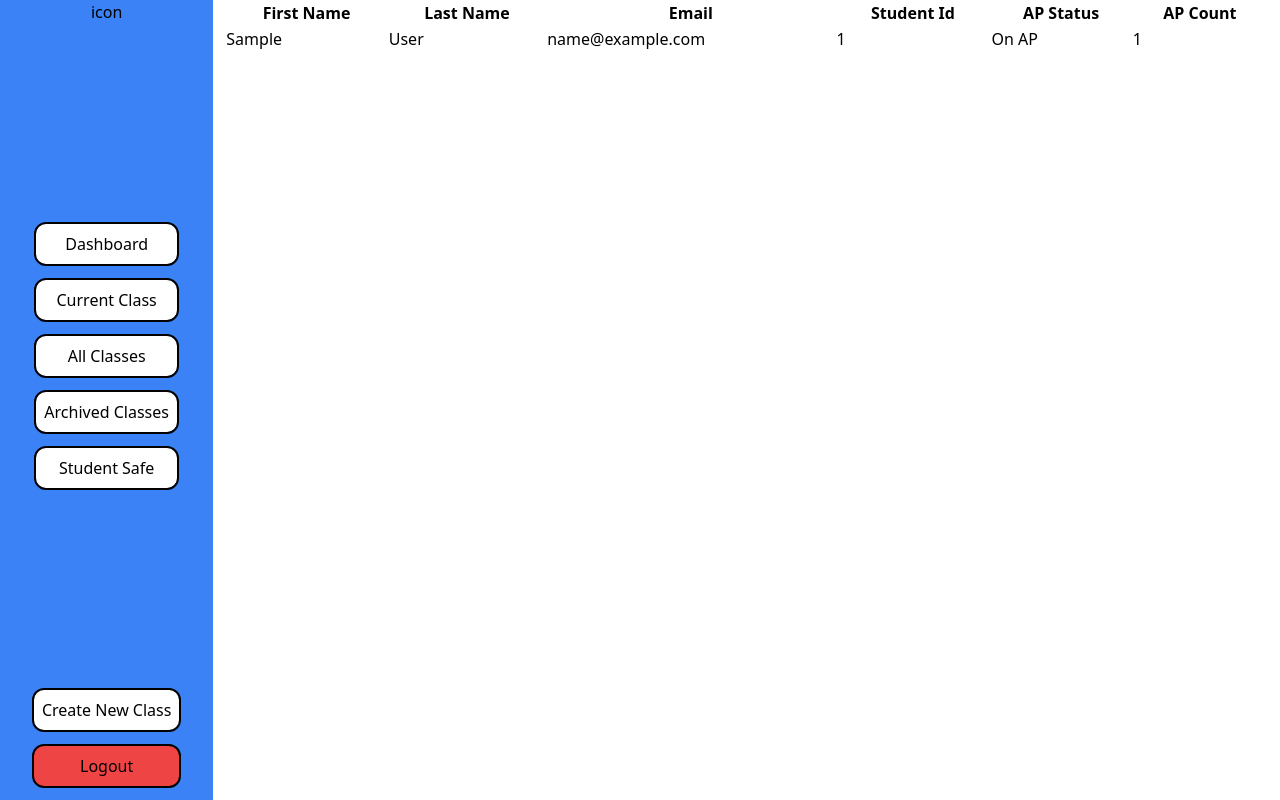
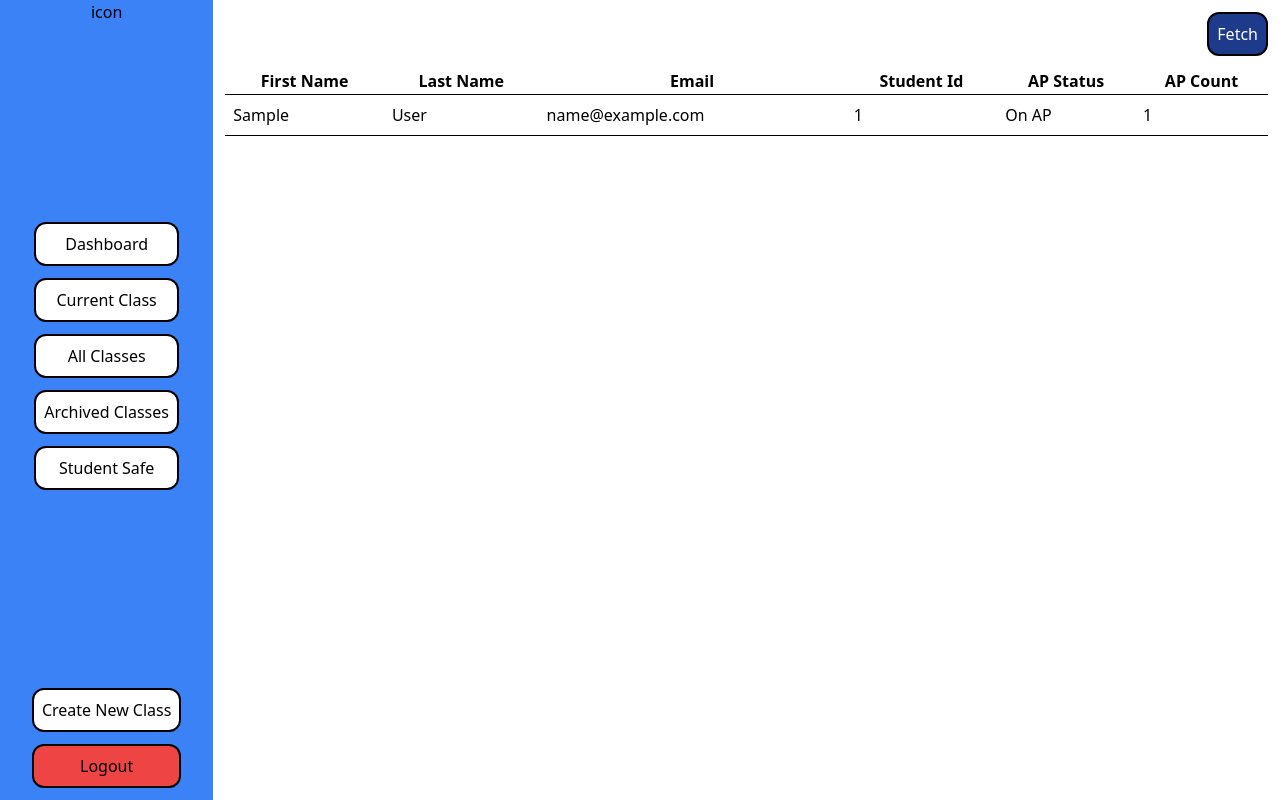
Before and after one commit to Tbone8098/studentTracker_python, a Flask app: template flask_app/templates/main/cohort_show.html in a window 1280 px wide. Run offline with Flask 2, Linux system fonts and the light colour scheme; the template is opened without the code that fills it: most values are stand-ins (such as "Sample title", 1, 10 or a date in 2020); some libraries are stand-ins or nearby versions.

Commit message:
end of night upload

```diff
--- a/flask_app/models/model_student.py
+++ b/flask_app/models/model_student.py
@@ -19,6 +19,7 @@ class Student(model_base.base_model):
         self.sessions_late = data['sessions_late']
         self.sessions_excussed = data['sessions_excussed']
         self.sessions_absent = data['sessions_absent']
+        self.fullname = f"{self.first_name} {self.last_name}"
 
 
     # Validator
--- a/flask_app/static/css/style.css
+++ b/flask_app/static/css/style.css
@@ -11,3 +11,14 @@ input {
     border: 0.15em solid black;
     border-radius: 0.75em;
 }
+
+
+/* table */
+
+table tr {
+    border-bottom: 1px solid black;
+}
+
+table td {
+    padding: 0.5em;
+}
--- a/flask_app/templates/main/base.html
+++ b/flask_app/templates/main/base.html
@@ -4,10 +4,16 @@
     <div class="col-span-2 bg-blue-500">
         {% include 'utils/sidemenu.html' %}
     </div>
-    <div class="grid grid-cols-12 col-span-10">
-        {% block main_content %}
+    <div class="col-span-10 h-screen relative">
+        <div class="col-span-10 m-3 flex justify-between">
+            <h3 class="text-xl">{{session['page'].upper()}}</h3>
+            <a href="#" class="btn bg-blue-900 text-white">Fetch</a>
+        </div>
+        <div class="grid grid-cols-12 h-100 relative">
+            {% block main_content %}
 
-        {% endblock main_content %}
+            {% endblock main_content %}
+        </div>
     </div>
 </div>
 {% endblock content %}
--- a/flask_app/templates/main/cohort_new.html
+++ b/flask_app/templates/main/cohort_new.html
@@ -1,6 +1,6 @@
 {% extends '/main/base.html' %}
 {% block main_content %}
-<div class="grid col-span-12 place-content-center">
+<div class="grid col-span-12 h-100 place-content-center">
         <form action="/cohort/create" method="post" class="">
             <div class="mb-3 ">
                 <input class="text-center w-full" type="text" name="sheetyInterface" id="sheetyInterface" placeholder="Sheety api link">
--- a/flask_app/templates/main/cohort_show.html
+++ b/flask_app/templates/main/cohort_show.html
@@ -1,8 +1,8 @@
 {% extends '/main/base.html' %}
 {% block main_content %}
     <div class="col-span-12 mx-3">
-        <table class="w-full">
-            <thead>
+        <table class="w-full ">
+            <thead class="sticky top-0 bg-white">
                 <tr>
                     <th>First Name</th>
                     <th>Last Name</th>
--- a/flask_app/templates/utils/sidemenu.html
+++ b/flask_app/templates/utils/sidemenu.html
@@ -1,4 +1,4 @@
-<div class="flex flex-col h-screen items-center">
+<div class="flex flex-col h-screen items-center sticky top-0">
         <div>
             icon
         </div>
```
Also changed, not shown: flask_app/templates/main/dashboard.html (+27 -6 lines). Lines whose indentation alone changed are shown as unchanged.
